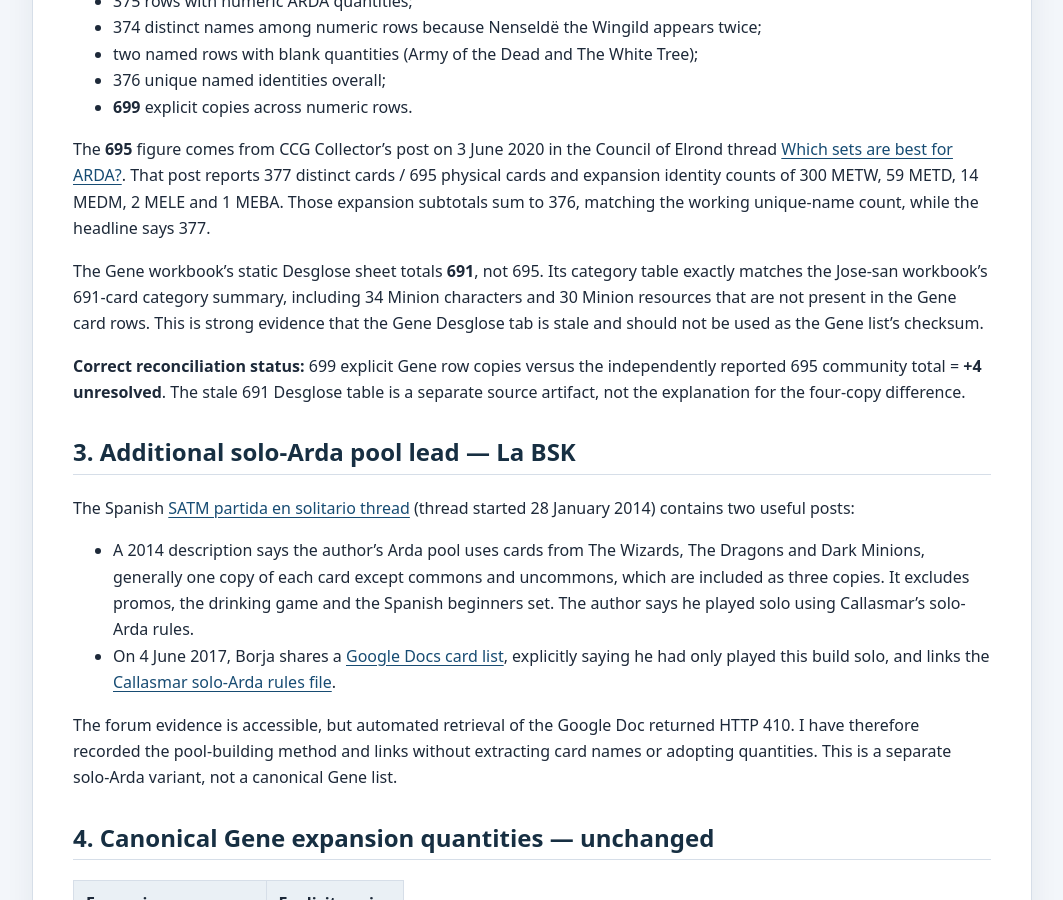
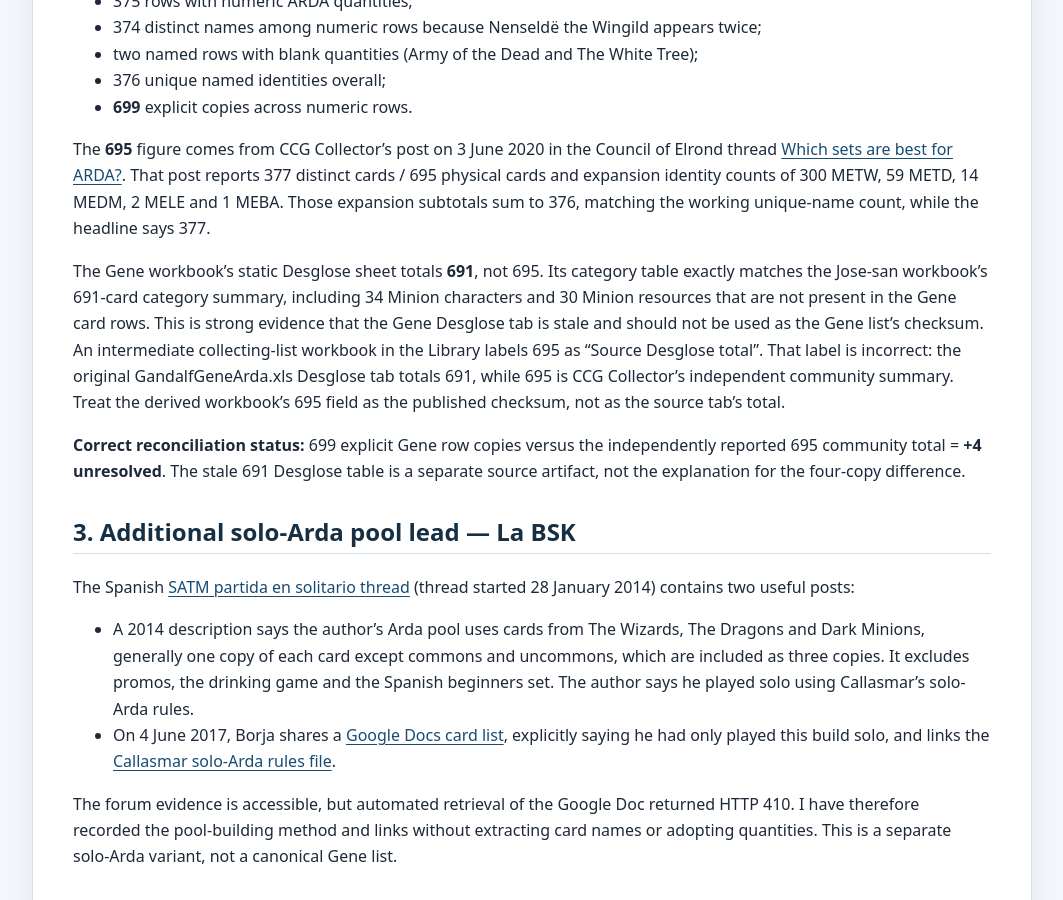
Before and after one commit to JamSpot/meccg-arda-master-database, a Jekyll site: the page built from docs/research-watch-2026-10-31.md, in a window 1280 px wide and 900 px high, scrolled down 2708 px. Shown: the whole window, without its empty margins (108-1171 px from the left). Built offline with Jekyll 4.4.1, drawn with Linux system fonts in a browser that asks for light colours.

Commit message:
Clarify mislabelled 695 field in intermediate extraction workbook

```diff
--- a/docs/research-watch-2026-10-31.md
+++ b/docs/research-watch-2026-10-31.md
@@ -78,7 +78,7 @@ The original [Gandalf Gene Council post](https://councilofelrond.org/forum/viewt
 
 The **695** figure comes from CCG Collector's post on 3 June 2020 in the Council of Elrond thread [Which sets are best for ARDA?](https://councilofelrond.org/forum/viewtopic.php?t=2494). That post reports 377 distinct cards / 695 physical cards and expansion identity counts of 300 METW, 59 METD, 14 MEDM, 2 MELE and 1 MEBA. Those expansion subtotals sum to 376, matching the working unique-name count, while the headline says 377.
 
-The Gene workbook's static Desglose sheet totals **691**, not 695. Its category table exactly matches the Jose-san workbook's 691-card category summary, including 34 Minion characters and 30 Minion resources that are not present in the Gene card rows. This is strong evidence that the Gene Desglose tab is stale and should not be used as the Gene list's checksum.
+The Gene workbook's static Desglose sheet totals **691**, not 695. Its category table exactly matches the Jose-san workbook's 691-card category summary, including 34 Minion characters and 30 Minion resources that are not present in the Gene card rows. This is strong evidence that the Gene Desglose tab is stale and should not be used as the Gene list's checksum. An intermediate collecting-list workbook in the Library labels 695 as “Source Desglose total”. That label is incorrect: the original GandalfGeneArda.xls Desglose tab totals 691, while 695 is CCG Collector's independent community summary. Treat the derived workbook's 695 field as the published checksum, not as the source tab's total.
 
 **Correct reconciliation status:** 699 explicit Gene row copies versus the independently reported 695 community total = **+4 unresolved**. The stale 691 Desglose table is a separate source artifact, not the explanation for the four-copy difference.
 
```
